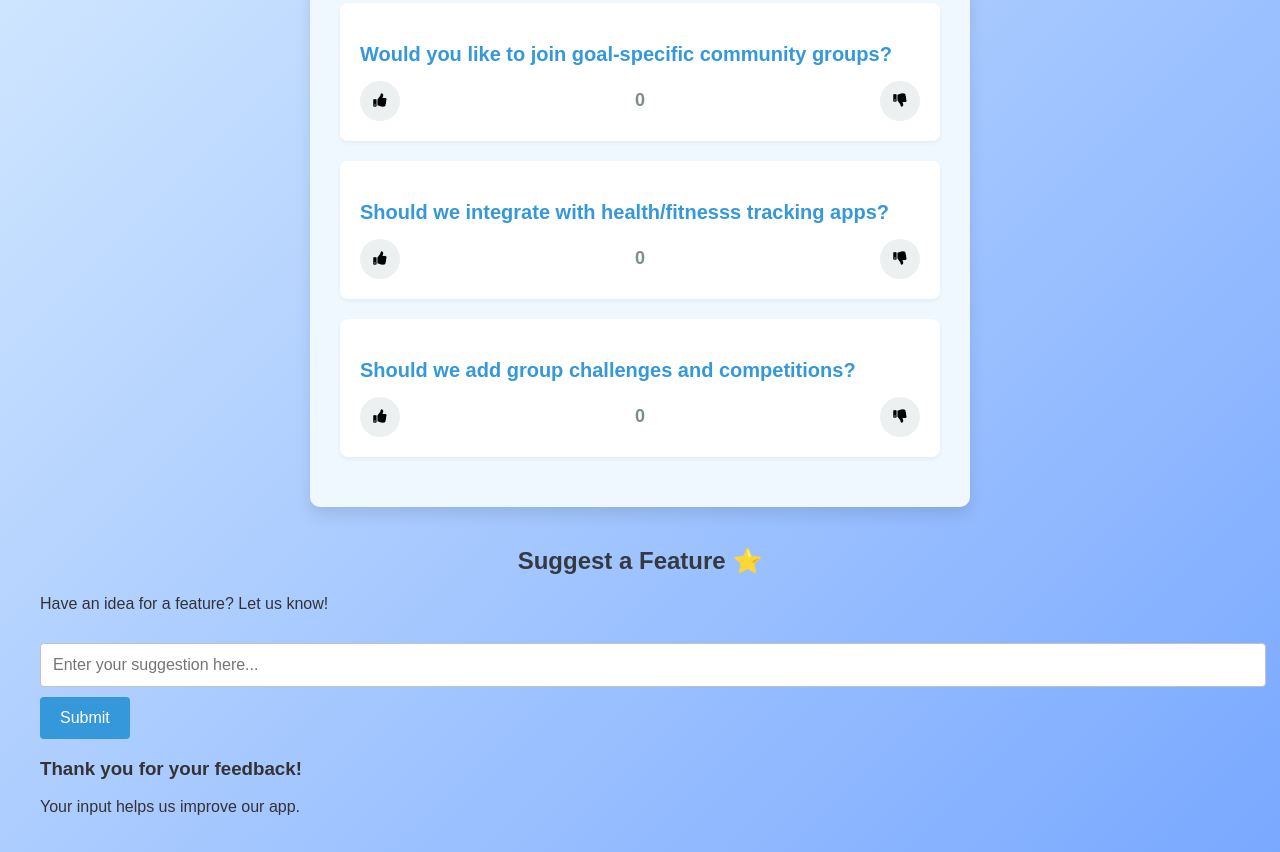
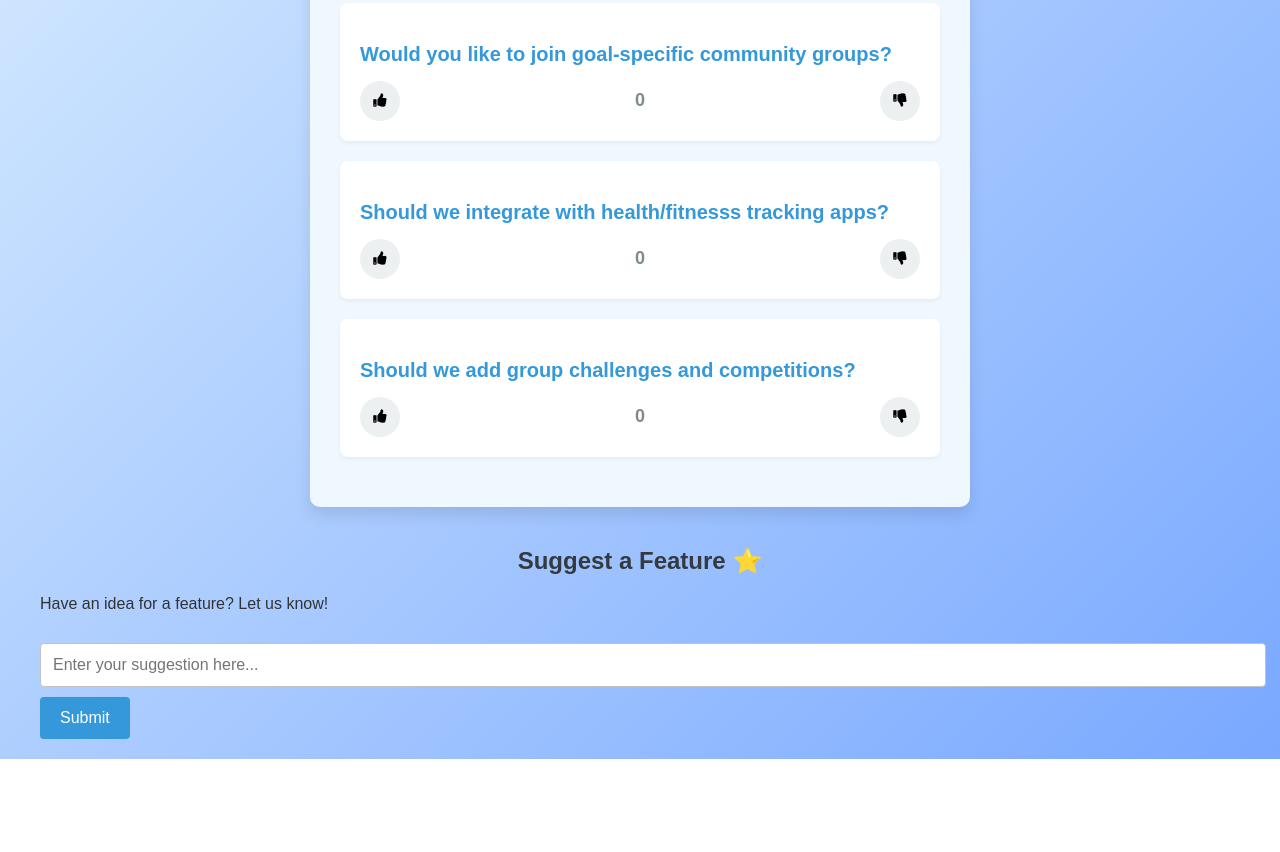
Before and after one commit to ShamithaReddy/GoalTrackingAPPLandingPage, a website: page voting.html in a window 1280 px wide. Shown: the part 437-1289 px from the top of the page. After the commit the page ends 1196 px from the top, so only its background shows below. Drawn offline with Linux system fonts and the light colour scheme; no server answers.

Commit message:
removing a h3

```diff
--- a/voting.html
+++ b/voting.html
@@ -30,10 +30,6 @@
                     <button type="submit" class="suggestion-submit">Submit</button>
                 </div>
             </form>
-            <div id="voting-thank-you" class="thank-you-message">
-                <h3>Thank you for your feedback!</h3>
-                <p>Your input helps us improve our app.</p>
-            </div>
         </section>
     </div>
 
@@ -278,7 +274,7 @@
                 messageDiv.style.backgroundColor = '#555555';
                 messageDiv.textContent = '👎 Thanks for your feedback!';
             } else if (voteType === 'Suggestion') {
-                messageDiv.style.backgroundColor = '#2196F3';
+                messageDiv.style.backgroundColor = '#7C3AED';
                 messageDiv.textContent = '✅ Thank you for your suggestion!';
             }
 
```
